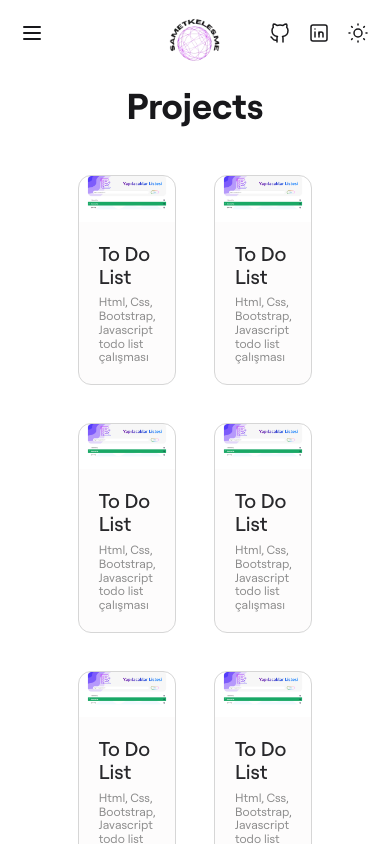
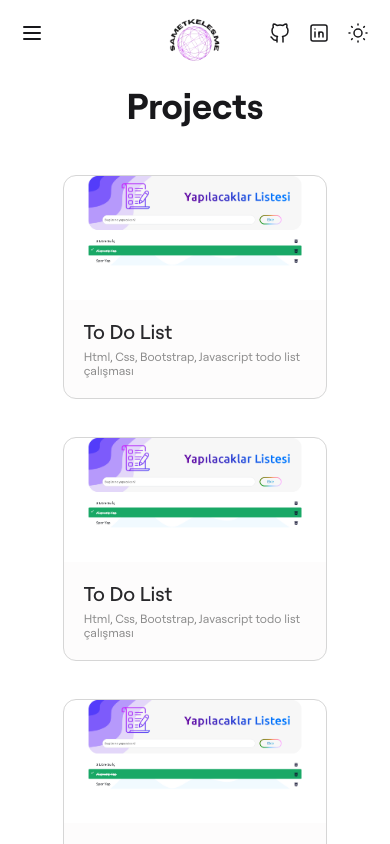
Before and after one commit to samet-keles/sametkeles.me, a Nuxt app: page /projects in a window 390 px wide. Shown: the top 844 px of the page. Built offline with nearby package versions, Linux system fonts and the light colour scheme.

Commit message:
mobile and tablet view developed

```diff
--- a/pages/projects.vue
+++ b/pages/projects.vue
@@ -99,6 +99,7 @@
 
 <style lang="scss" scoped>
 @import "@/assets/scss/config/variables";
+@import "@/assets/scss/config/mixin";
 
 .projects {
   padding-top: 1rem;
@@ -114,13 +115,27 @@
   }
   .cards {
     display: flex;
-    flex-wrap: wrap;
-    justify-content: center;
+    flex-direction: column;
+    align-items: center;
     gap: 4rem;
+
+    @include mq("tablet") {
+      flex-direction: row;
+      flex-wrap: wrap;
+      justify-content: center;
+    }
     .card {
-      width: 27.5%;
+      width: 75%;
       border-radius: 12px;
       outline: 1px solid $light-gray;
+
+      @include mq("tablet") {
+        width: 37.5%;
+      }
+
+      @include mq("large") {
+        width: 27.5%;
+      }
 
       .dark & {
         outline: 1px solid $gray;
```
